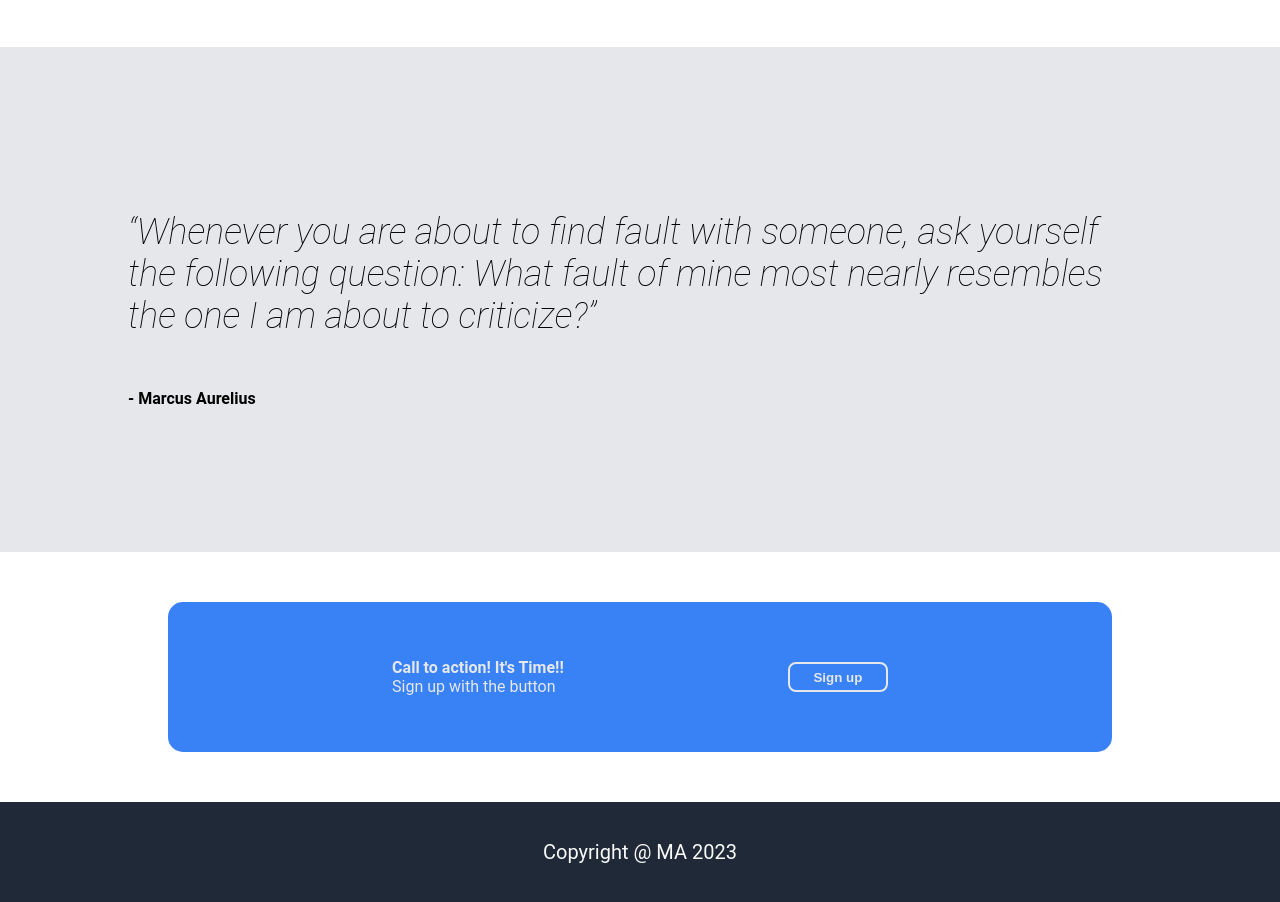
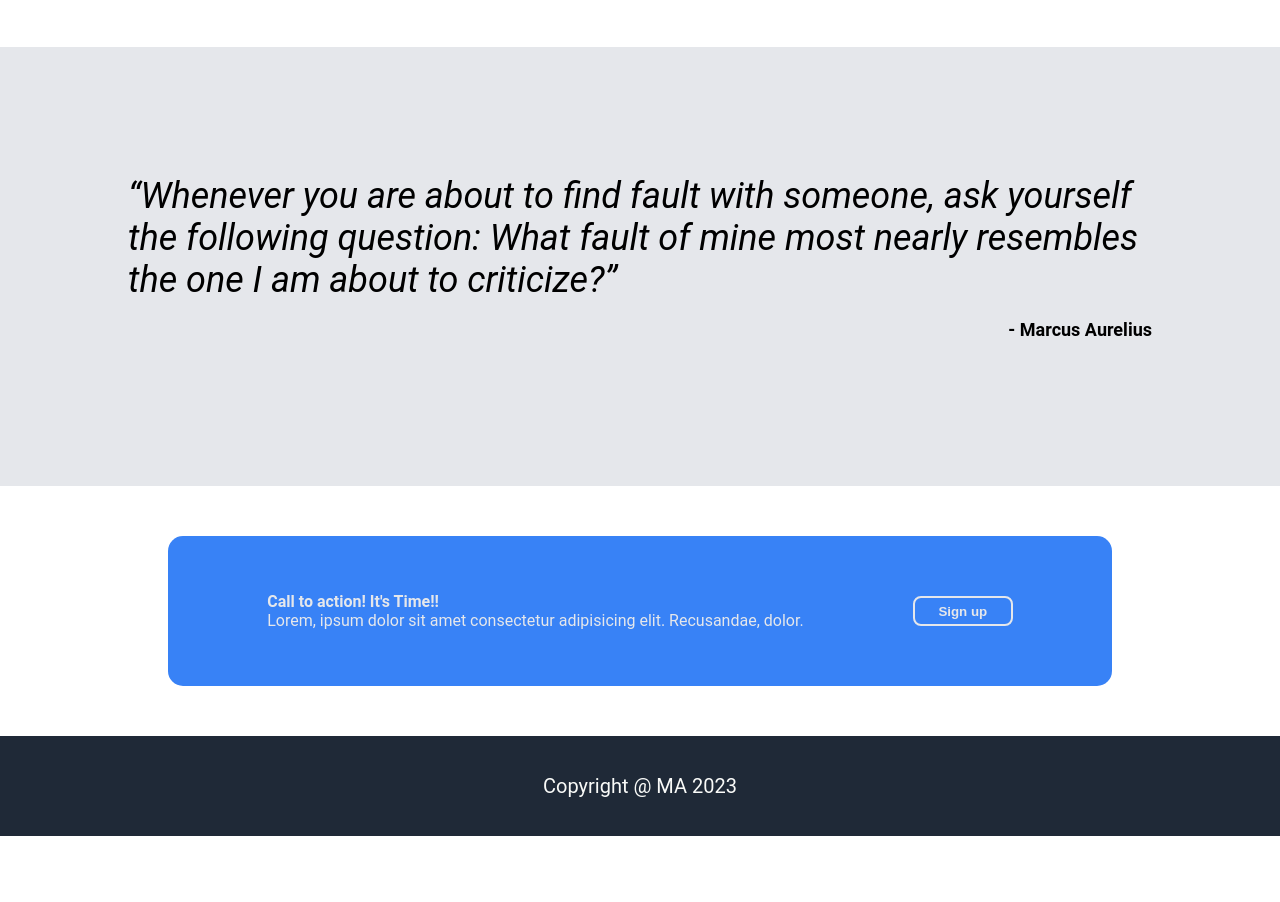
Before and after one commit to NewRedRoses/Odin-Landing-Page, a plain HTML site: page index.html in a window 1280 px wide. Shown: the part 889-1791 px from the top of the page. After the commit the page ends 1725 px from the top, so only its background shows below. Drawn offline with Linux system fonts and the light colour scheme.

Commit message:
Add minor placement changes

```diff
--- a/index.html
+++ b/index.html
@@ -62,14 +62,16 @@
     </div>
 
     <div class="section-three">
-      <div class="quote">
-        <p>“Whenever you are about to find fault with someone, ask yourself the following question: What fault of mine most nearly resembles the one I am about to criticize?”
-        </p>
+        <div class="text">
+             <div class="quote">“Whenever you are about to find fault with someone, ask yourself the following question: What fault of mine most nearly resembles the one I am about to criticize?”
+
         </div>
         <div class="quote-author">
             <p>
                 - Marcus Aurelius
             </p>
+        </div>
+
         </div>
     </div>
 
@@ -77,7 +79,7 @@
       <div class="call2action">
         <div class="text">
           <div><b>Call to action! It's Time!!</b></div>
-          <div>Sign up with the button  </div>
+          <div>Lorem, ipsum dolor sit amet consectetur adipisicing elit. Recusandae, dolor.  </div>
         </div>
         <div class="btn">
           <div><button>Sign up</button></div>
--- a/styles.css
+++ b/styles.css
@@ -99,25 +99,24 @@ a{
     flex-direction: column;
     flex-wrap: nowrap;
     /* border: 2px solid green; */
-    justify-content: space-evenly;
     padding:10%;
     background-color: #e5e7eB;
+
+}
+.section-three .text{
+    display: flex;
+    flex-direction: column;
 }
 .section-three .quote{
     display: flex;
-    flex-wrap: wrap;
     font-size: 36px;
     font-style: italic;
-    font-weight: 100;
     /* border: 2px solid red; */
-    flex-basis: 40%;
-    justify-content: center;
 }
 .section-three .quote-author {
-    flex-basis: 30%;
-     text-align: start;
+    font-size: 18px;
+     text-align: end;
      font-weight: bold;
-     /* border: 2px blue solid;  */
 }
 .section-four{
     display: flex;
@@ -131,13 +130,13 @@ a{
     width: 80%;
     height: 150px;
     background-color: #3882f6;
+    gap: 10px;
     justify-content: space-evenly;
     align-items: center;
     border-radius: 15px;
     color: #E5E7EB;
 }
 .call2action .text{
-
 }
 .call2action button{
     background-color: #3882f6;
```
Lines whose indentation alone changed are shown as unchanged.
